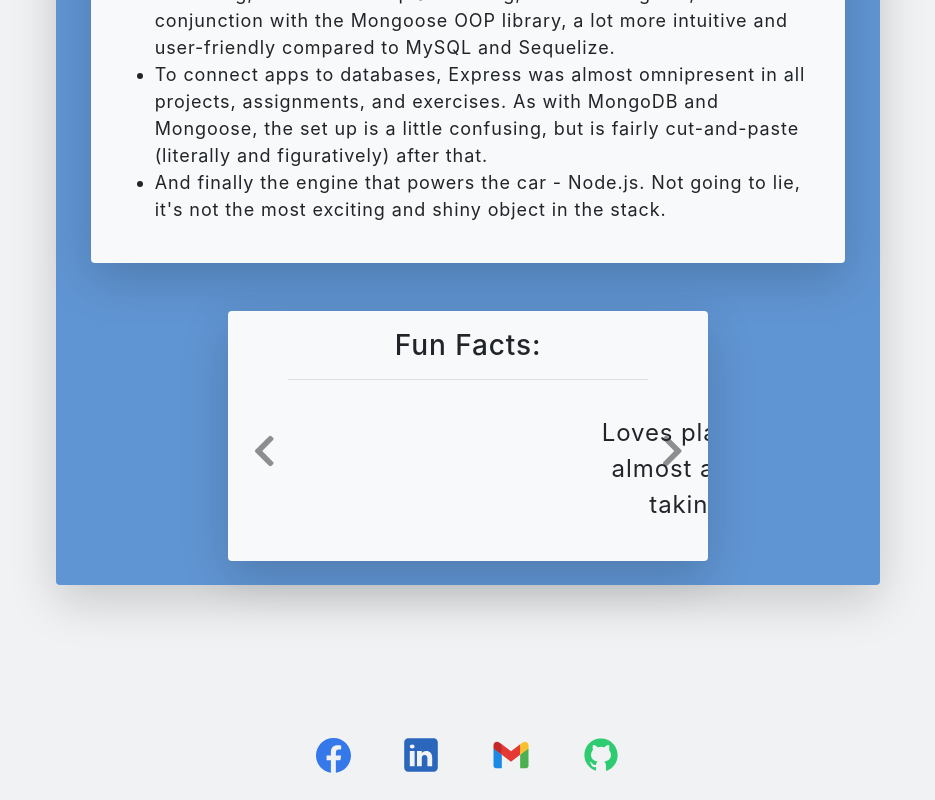
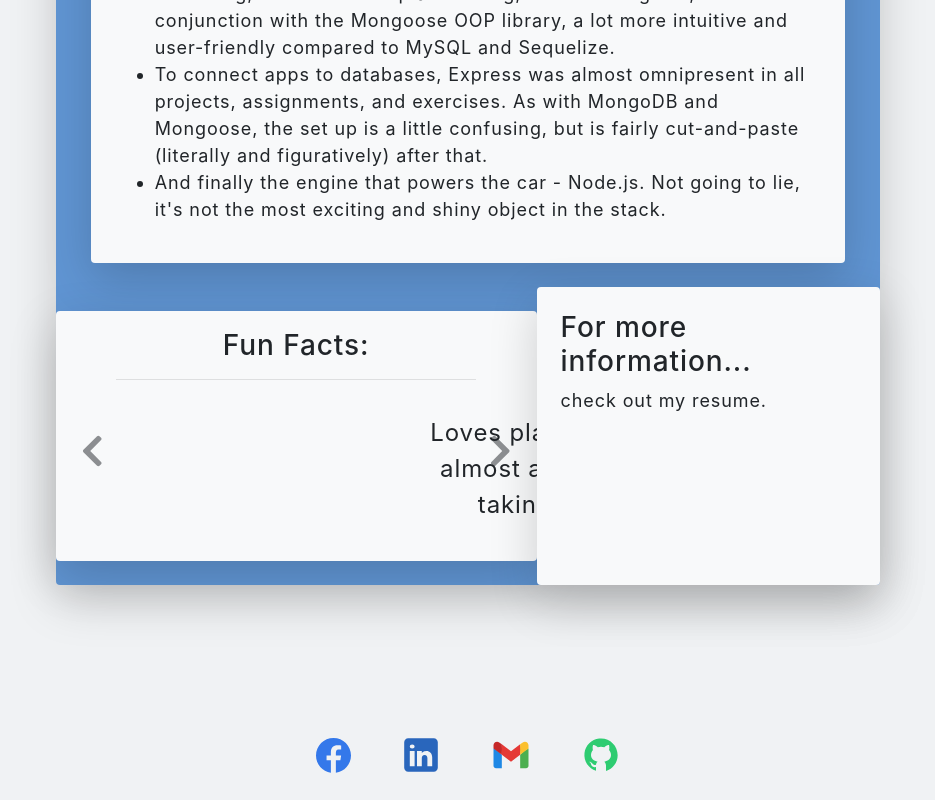
Before and after one commit to hill1635/hill-react-portfolio, a React (Create React App) app: page /about in a window 1280 px wide. Shown: the part 1194-1994 px from the top of the page, without its empty margins (172-1107 px from the left). Built offline with nearby package versions, Linux system fonts and the light colour scheme.

Commit message:
Resume component imported.

```diff
--- a/src/pages/About/index.js
+++ b/src/pages/About/index.js
@@ -2,6 +2,7 @@ import React from "react";
 import BasicInfo from "./BasicInfo";
 import Background from "./Background";
 import FunFacts from "./FunFacts";
+import Resume from "./Resume";
 import "./style.css";
 
 function About() {
@@ -14,6 +15,7 @@ function About() {
         <BasicInfo/>
         <Background/>
         <FunFacts/>
+        <Resume/>
       </div>
     </main>
   );
```
